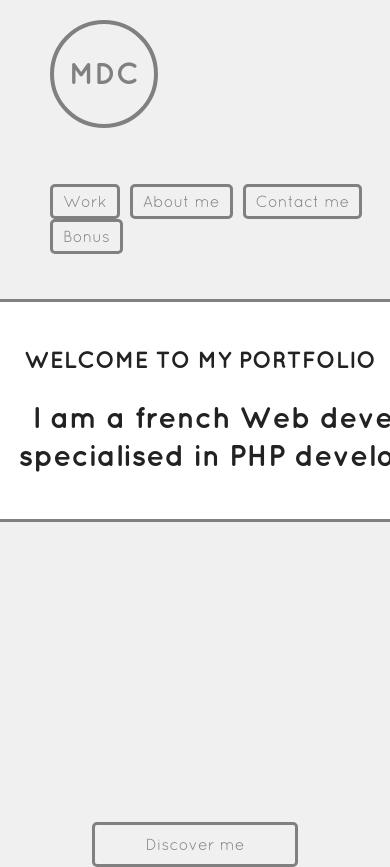
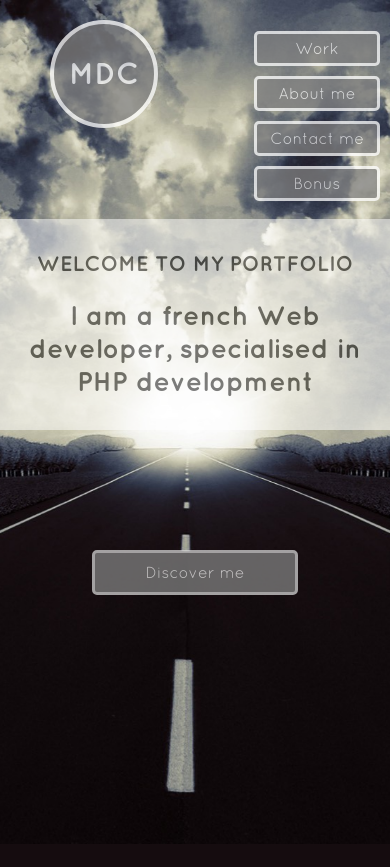
Before and after one commit to mdecarvalho/Portfolio, a PHP site: page / in a window 390 px wide; the page is wider, and only the part inside the window is pictured. After the commit the page ends 844 px from the top of that part, so only its background shows below. Run offline with PHP 8.4, Linux system fonts and the light colour scheme; some libraries are stand-ins or nearby versions.

Commit message:
Modif - Design V1.1

```diff
--- a/app/views/aboutme.html
+++ b/app/views/aboutme.html
@@ -1,3 +1,3 @@
 <section class="page-content">
-    <h1>About me</h1>
+    <h1>ABOUT ME</h1>
 </section><!-- end page-content.section-->
--- a/app/views/bonus.html
+++ b/app/views/bonus.html
@@ -1,3 +1,3 @@
 <section class="page-content">
-    <h1>Bonus</h1>
+    <h1>BONUS</h1>
 </section><!-- end page-content.section-->
--- a/app/views/contactme.html
+++ b/app/views/contactme.html
@@ -1,3 +1,3 @@
 <section class="page-content">
-    <h1>Contact me</h1>
+    <h1>CONTACT ME</h1>
 </section><!-- end page-content.section-->
--- a/app/views/work.html
+++ b/app/views/work.html
@@ -1,3 +1,3 @@
 <section class="page-content">
-    <h1>Work</h1>
+    <h1>WORK</h1>
 </section><!-- end page-content.section-->
--- a/css/style.css
+++ b/css/style.css
@@ -13,15 +13,14 @@ html, body {
     font-family: 'Quicksand', sans-serif;
     font-size: 16px;
     color:white;
-    background: url('../image/background.jpg') no-repeat center fixed;
-    -webkit-background-size: cover;
-    -moz-background-size: cover;
-    -o-background-size: cover;
-    background-size: cover;
     margin:0;
     padding: 0;
+    background: #222;
+    background: url(../image/background.jpg) no-repeat center fixed;
+    -webkit-background-size: cover; /* pour anciens Chrome et Safari */
+     background-size: cover; /* version standardisée */
+
 }
-
 ul{
     list-style-type : none;
 }
@@ -40,7 +39,9 @@ a{
     margin-left: 50px;
     border: 4px solid white;
     border-radius: 50%;
-    margin-top: 20px
+    margin-top: 20px;
+    background-color: grey;
+    opacity: 0.75;
 }
 
 .logo:hover{
@@ -56,7 +57,6 @@ a{
     float: right;
     margin-right: 50px;
     margin-top: 40px;
-
 }
 
 .nav-bar li{
@@ -65,6 +65,8 @@ a{
         padding: 5px 30px;
         border: 3px solid  white;
         border-radius: 5px;
+        background-color: grey;
+        opacity: 0.75;
 }
 .nav-bar li:hover{
     border: 3px solid black;
@@ -77,117 +79,87 @@ a{
     text-align: center;
     color: black;
     font-size: 20px;
+    margin-top: 200px;
+    background-color:white;
+    opacity: 0.5;
+    padding: 10px 0px;
 }
 
 .trip-button{
-    border: 3px solid white;
+    border: 3px solid lightgrey;
     padding: 10px 50px;;
     border-radius: 5px;
-    margin-top:  300px;
     width: 100px;
     margin-left: auto;
     margin-right: auto;
-    color:white;
+    color: white;
+    margin-top: 120px;
+    background-color: grey;
+    opacity: 0.75;
 }
 
 .trip-button:hover{
-    border: 3px solid grey;
-    color: grey;
+    border: 3px solid black;
+    color: black;
 }
 
 .main-content{
-    margin-top: 280px;
     text-align: center;
     color: black;
 }
 
 .page-content{
-    width:1000px;
+    width: 980px;
     min-height: 600px;
     background: white;
     border-radius: 5px;
     padding: 10px 30px;
     margin-left: auto;
     margin-right: auto;
+    margin-top: 250px;
+
+}
+.background{
+    background-image: url("../image/background.jpg");
+    width: 100%;
+    height: 100%;
 
 }
 
-@media all and (orientation: portrait) and (max-width: 1024px){
-        html, body{
-            background-image: none;
-            background-color: #f0f0f0;
-        }
-        .main-title{
-            width: 100%;
-            background-color: white;
-            padding: 20px 5px;
-            margin-left: auto;
-            margin-right: auto;
-            color: #222;
-            border-top: 3px solid grey;
-            border-bottom: 3px solid grey;
-        }
-        .main-title h2{
-            width:500px;
-            margin-left: auto;
-            margin-right: auto;
-        }
-        .nav-bar{
-            margin-right: 20px;
-        }
+@media all and (max-width: 1025px){
+    .nav-bar{
+        margin-right: 10px;
+    }
+    .nav-bar li{
+        padding: 5px 10px;
+        width: 100px;
+        text-align: center;
+        margin-left: 10px;
+        margin-top: 5px;
 
-        .nav-bar li{
-            margin-left: 10px;
-            padding: 5px 10px;
-            border: 3px solid grey;
-            color: grey;
-        }
-        .nav-bar li:hover{
-            border: 3px solid #222;
-            color: #222;
-        }
-        .trip-button{
-            border: 3px solid grey;
-            color: grey;
-        }
-        .trip-button:hover{
-            border: 3px solid #222;
-            color: #222;
-        }
-        .logo{
-            border: 4px solid grey;
-            color: grey;
-        }
-
-        .logo:hover{
-            border: 4px solid #222;
-            color: #222;
-        }
-        .page-content{
-            width:800px;
-            border: 3px solid grey;
-            -moz-box-shadow: 10px 10px 5px 0px #656565;
-            -webkit-box-shadow: 10px 10px 5px 0px #656565;
-            -o-box-shadow: 10px 10px 5px 0px #656565;
-            box-shadow: 10px 10px 5px 0px #656565;
-            filter:progid:DXImageTransform.Microsoft.Shadow(color=#656565, Direction=134, Strength=5);
-            -moz-border-radius: 10px;
-            -webkit-border-radius: 10px;
-        }
-
-}
-
-@media all and (orientation: portrait) and (max-width: 849px){
+    }
     .page-content{
-        width:500px;
+        margin-left: 50px;
+        margin-right: 50px;
+        width: auto;
     }
 }
+@media all and (max-width: 768px){
+    .nav-bar{
+        width: 100px;
+        margin-top: 10px;
+    }
 
-@media all and (min-width: 850px) and (max-width: 1025px){
-    .page-content{
-        width:800px;
+    .nav-bar li{
+        width: 100px;
+        float: right;
+        text-align: center;
+        margin-bottom: 5px;
     }
-    .main-content{
-        margin-top: 200px;
+    .main-title{
+        padding: 10px 0px;
+        background-color:white;
+        opacity: 0.5;
+        font-size: 18px;
     }
 }
--- a/index.php
+++ b/index.php
@@ -5,6 +5,7 @@
     <meta charset="utf-8">
     <meta name="description" content="Michael De Carvalho, French Web Developer" />
     <meta name="keywords" content="developer, développeur, PHP, portfolio" />
+    <meta name="viewport" content="initial-scale=1.0">
     <link rel="shortcut icon" type="image/x-icon" href="image/favicon.ico">
     <link href="css/style.css" rel="stylesheet" media="all" type="text/css">
     <title>Michael De Carvalho, French Web Developer</title>
```
